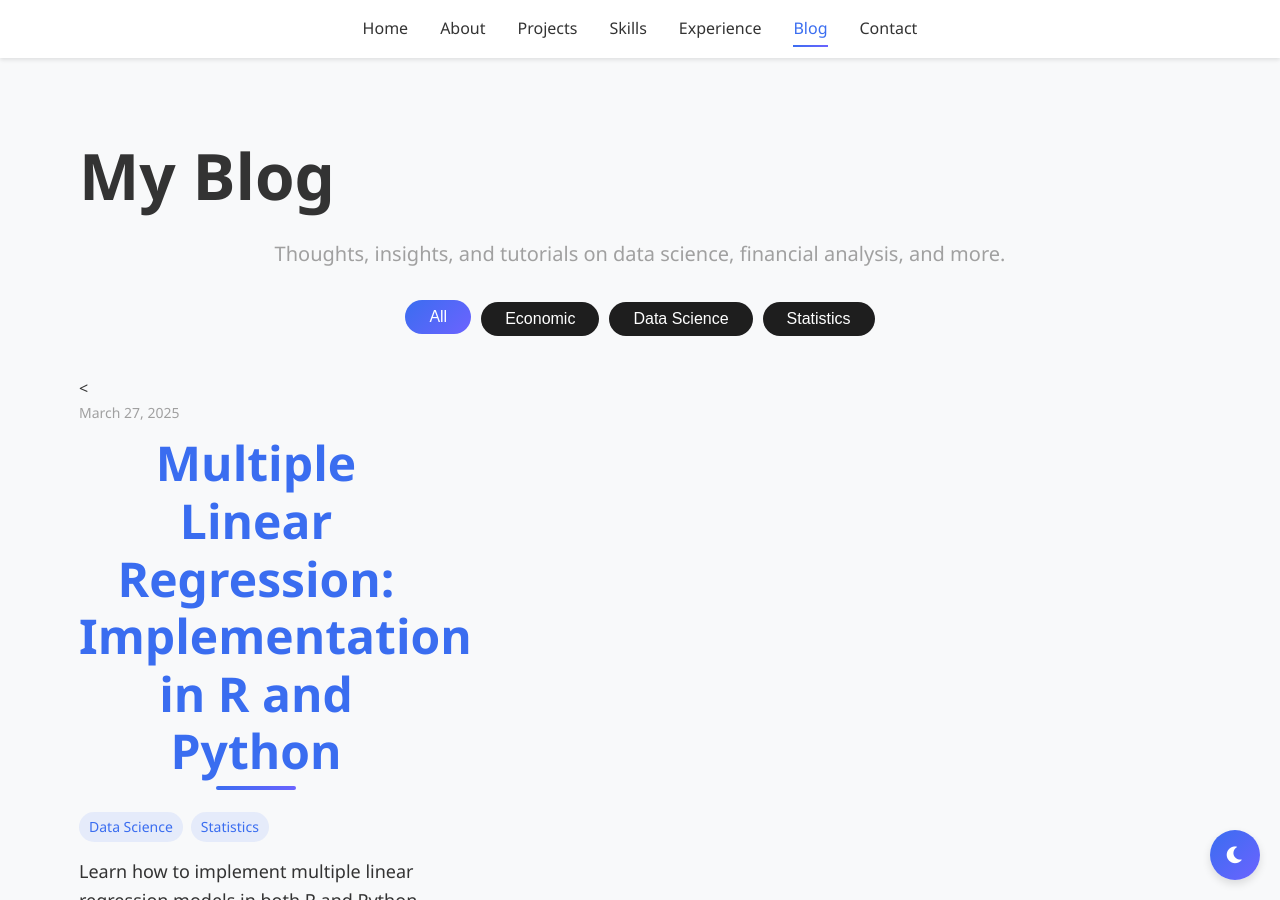
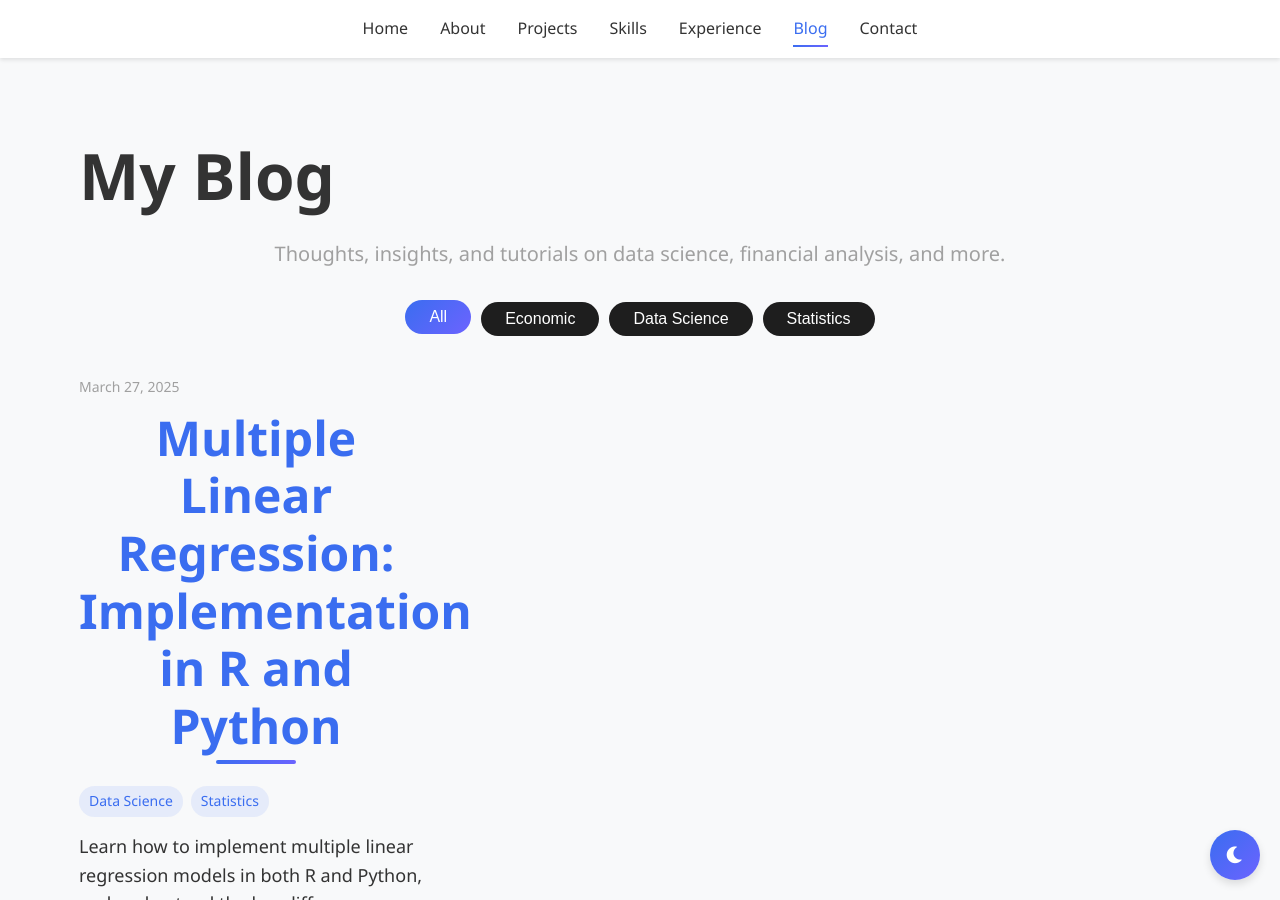
Before and after one commit to MHMNP2021/portfolio.github.io, a Jekyll site: the page blog.html, which Jekyll copies as it is, in a window 1280 px wide and 900 px high. Built offline with Jekyll 4.4.1, drawn with Linux system fonts in a browser that asks for light colours.

Commit message:
Update blog.html

```diff
--- a/blog.html
+++ b/blog.html
@@ -43,7 +43,7 @@
 
             <article class="blog-card", data-tags="all","data-science","stat">
                 <div class="blog-card-content">
-                    < <div class="post-date">March 27, 2025</div>
+                     <div class="post-date">March 27, 2025</div>
                             <h2><a href="blog/multiple-linear-regression.html">Multiple Linear Regression: Implementation in R and Python</a></h2>
                             <div class="post-tags">
                                 <span class="tag">Data Science</span>
```
